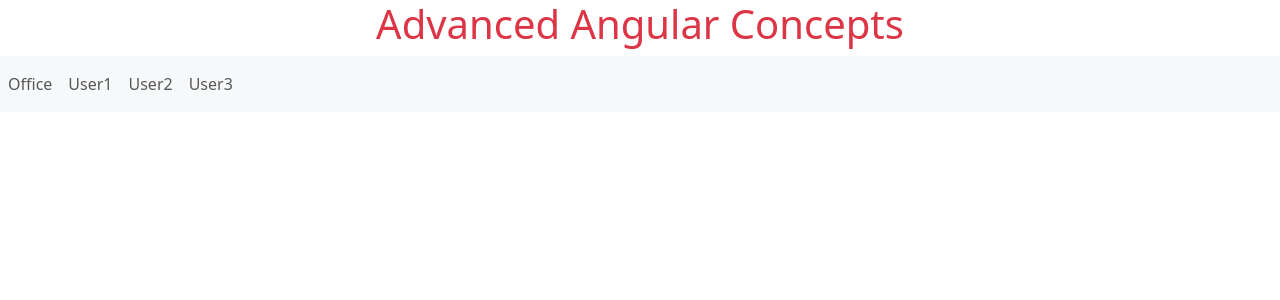
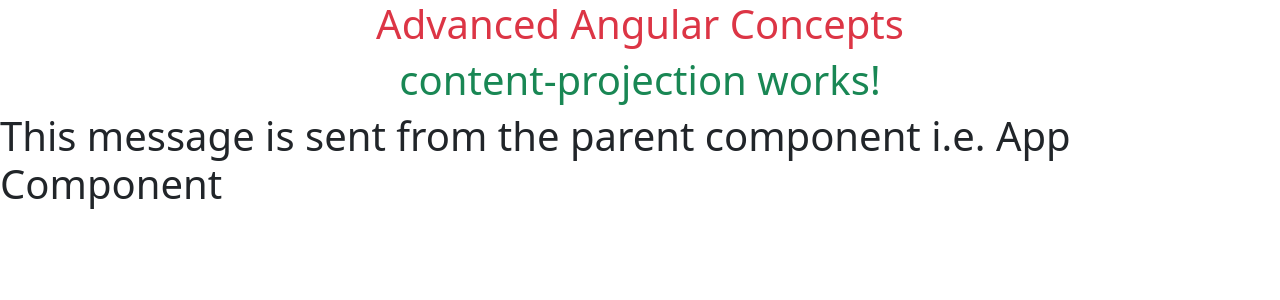
Before and after one commit to khan88012/AdvaceAngularConcepts, an Angular app: page / in a window 1280 px wide. Shown: the top 300 px of the page. Built offline with nearby package versions, Linux system fonts and the light colour scheme.

Commit message:
ng-content use

```diff
--- a/src/app/app.component.html
+++ b/src/app/app.component.html
@@ -4,5 +4,8 @@
 <!-- <app-observable-vpromise></app-observable-vpromise> -->
 <!-- <app-fork-join-example></app-fork-join-example> -->
 <!-- <app-http-interceptor></app-http-interceptor> -->
-<app-activated-route-v-activated-route-snapshot></app-activated-route-v-activated-route-snapshot>
+<!-- <app-activated-route-v-activated-route-snapshot></app-activated-route-v-activated-route-snapshot> -->
+<app-content-projection>
+    <h1>This message is sent from the parent component i.e. App Component</h1>
+</app-content-projection>
 <router-outlet></router-outlet>
--- a/src/app/app.module.ts
+++ b/src/app/app.module.ts
@@ -24,6 +24,7 @@
 import { ActivatedRouteVActivatedRouteSnapshotComponent } from './activated-route-v-activated-route-snapshot/activated-route-v-activated-route-snapshot.component';
 import { UserComponent } from './user/user.component';
 import { OfficeComponent } from './office/office.component';
+import { ContentProjectionComponent } from './content-projection/content-projection.component';
 
 @NgModule({
   declarations: [
@@ -46,7 +47,8 @@
     HttpInterceptorComponent,
     ActivatedRouteVActivatedRouteSnapshotComponent,
     UserComponent,
-    OfficeComponent
+    OfficeComponent,
+    ContentProjectionComponent
   ],
   imports: [
     BrowserModule,
--- /dev/null
+++ b/src/app/content-projection/content-projection.component.html
@@ -0,0 +1,2 @@
+<h1 class="text-success text-center">content-projection works!</h1>
+<ng-content></ng-content>
--- /dev/null
+++ b/src/app/content-projection/content-projection.component.ts
@@ -0,0 +1,15 @@
+import { Component, OnInit } from '@angular/core';
+
+@Component({
+  selector: 'app-content-projection',
+  templateUrl: './content-projection.component.html',
+  styleUrls: ['./content-projection.component.css']
+})
+export class ContentProjectionComponent implements OnInit {
+
+  constructor() { }
+
+  ngOnInit(): void {
+  }
+
+}
```
Also changed, not shown: src/app/content-projection/content-projection.component.css (added).
